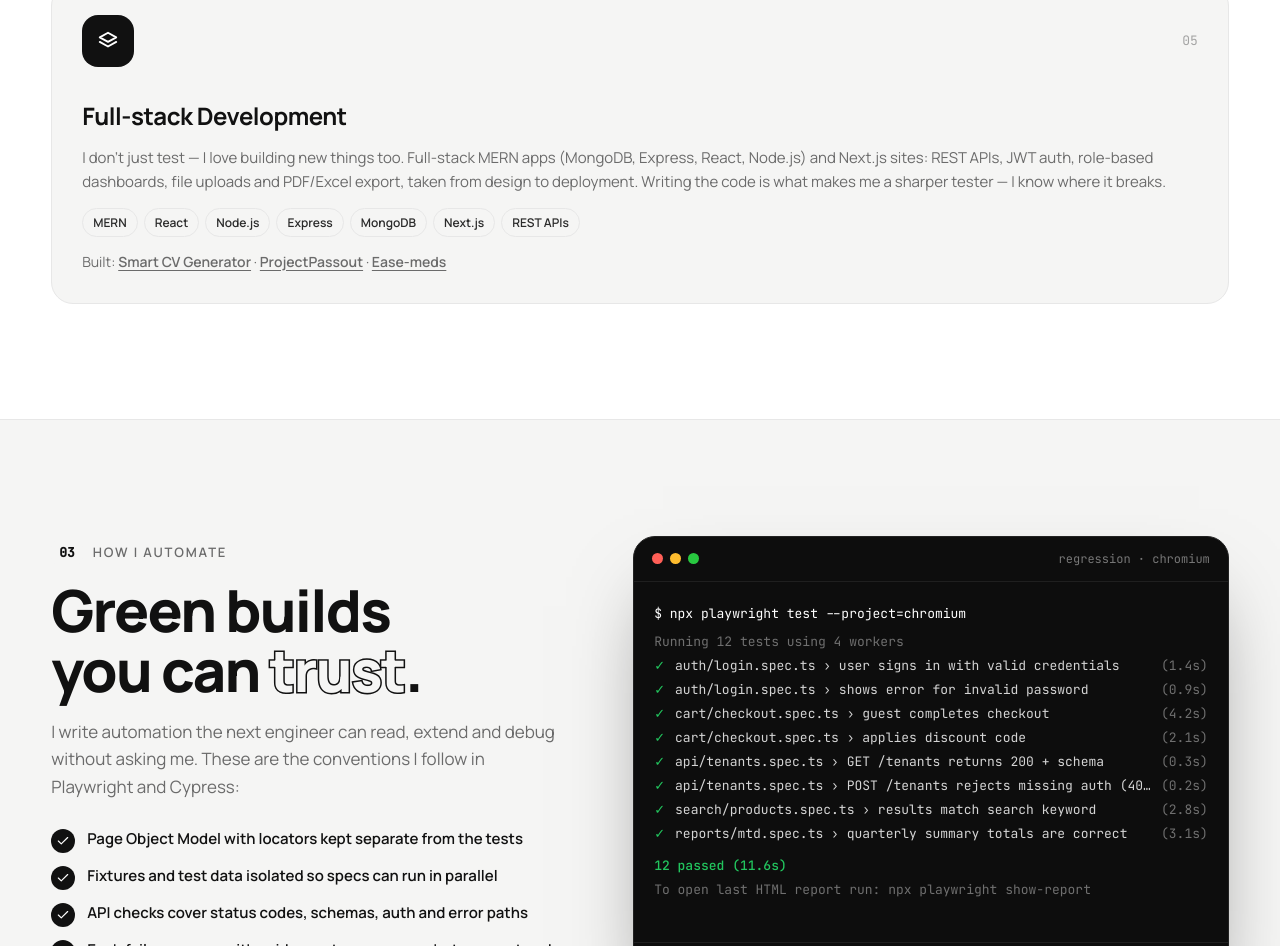
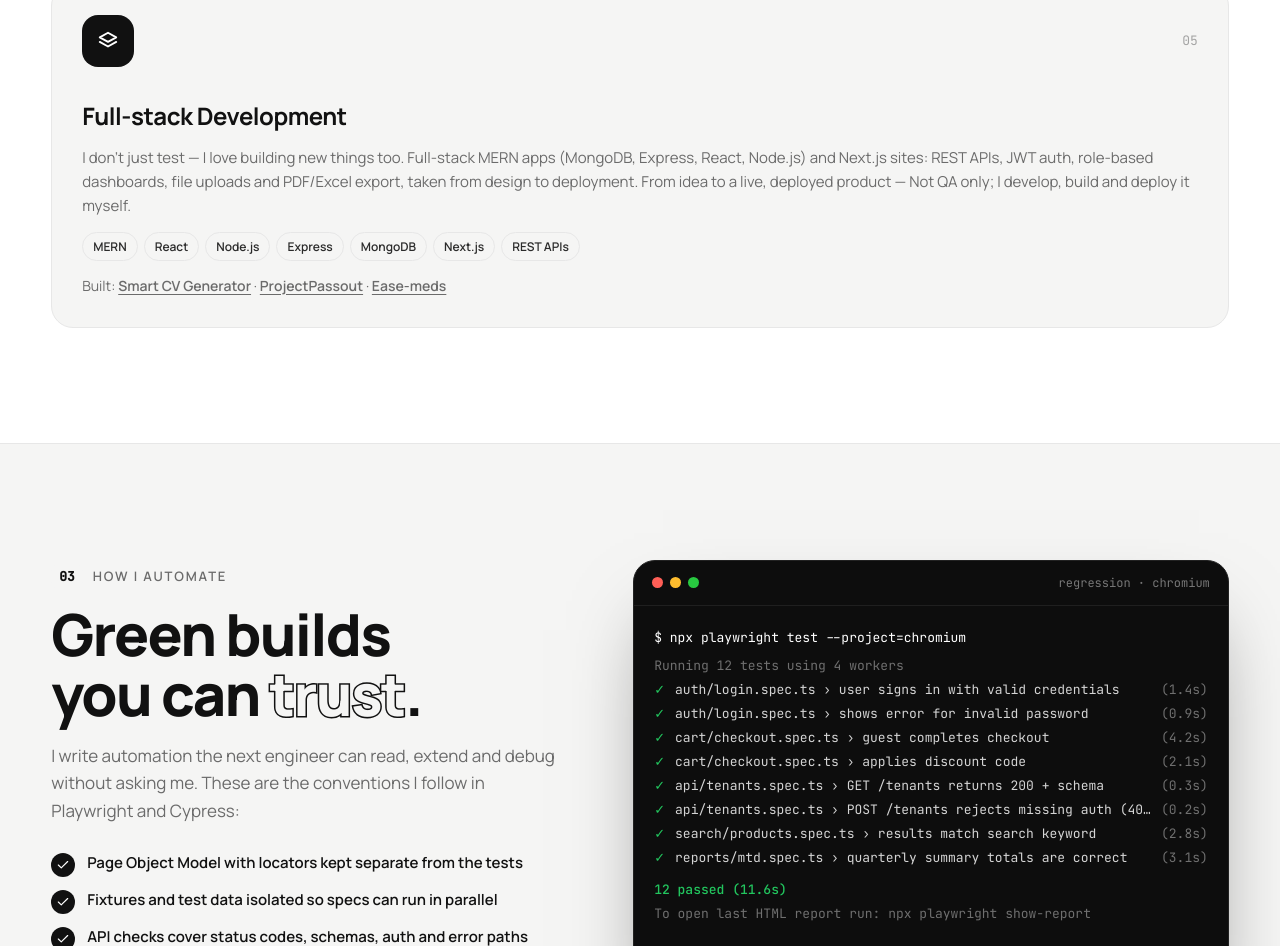
Before and after one commit to rijan0717/portfolio, a React (Vite) app: page / in a window 1280 px wide. Shown: the part 2833-3779 px from the top of the page. Built offline with nearby package versions, Linux system fonts and the light colour scheme.

Commit message:
fix: content changes

```diff
--- a/src/data.js
+++ b/src/data.js
@@ -60,7 +60,7 @@ export const services = [
     // Shown full width, as the card that shows the building side.
     wide: true,
     title: 'Full-stack Development',
-    text: "I don't just test — I love building new things too. Full-stack MERN apps (MongoDB, Express, React, Node.js) and Next.js sites: REST APIs, JWT auth, role-based dashboards, file uploads and PDF/Excel export, taken from design to deployment. Writing the code is what makes me a sharper tester — I know where it breaks.",
+    text: "I don't just test — I love building new things too. Full-stack MERN apps (MongoDB, Express, React, Node.js) and Next.js sites: REST APIs, JWT auth, role-based dashboards, file uploads and PDF/Excel export, taken from design to deployment. From idea to a live, deployed product — Not QA only; I develop, build and deploy it myself.",
     tags: ['MERN', 'React', 'Node.js', 'Express', 'MongoDB', 'Next.js', 'REST APIs'],
     // Linked under the card, so a reader can see the work, not just the claim.
     projects: ['Smart CV Generator', 'ProjectPassout', 'Ease-meds'],
```
